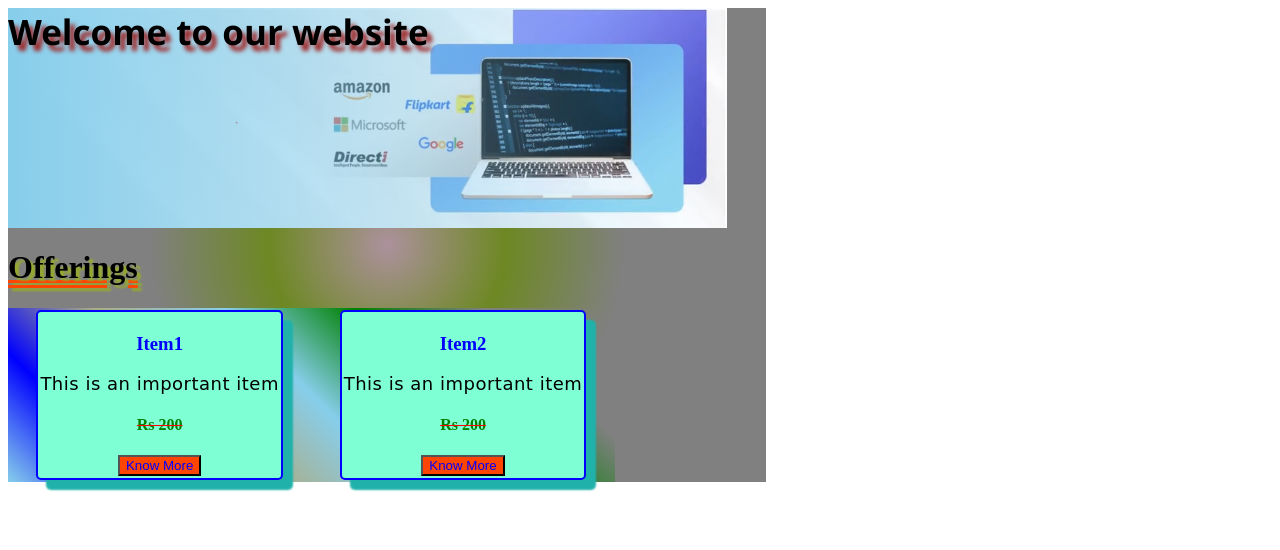
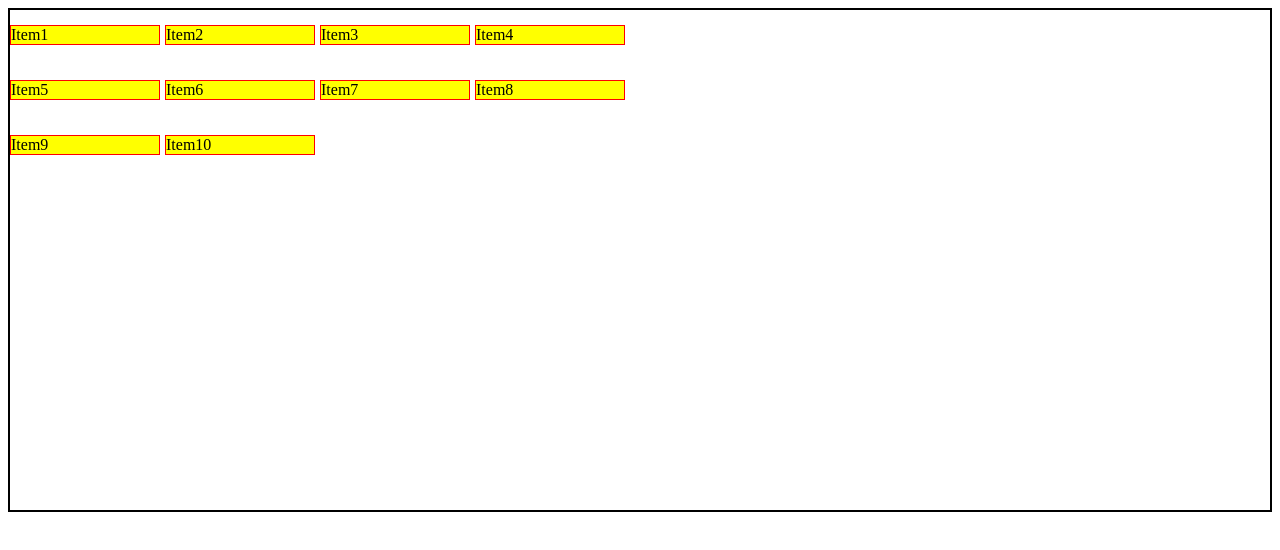
Before and after one commit to chandni-jaiswal/Advanced-CSS-Part-2, a plain HTML site: page index.html in a window 1280 px wide. Drawn offline with Linux system fonts and the light colour scheme.

Commit message:
Add files via upload

```diff
--- a/index.css
+++ b/index.css
@@ -1,55 +1,22 @@
-.outer-container{
-    background-image: radial-gradient(circle closest-side,rgb(172, 145, 157),rgb(109, 136, 35),grey);
-    width: 60%;
+.grid-container{
+    display: grid;
+    grid-template-columns: repeat(4, 150px);
+    grid-template-rows: 50px 50px 50px;
+    grid-gap: 5px;
+    height: 500px;
+    border: 2px solid black;
+    align-items: center;
+
 }
-.card-container{
-    display: flex;
-    width: 80%;
-    justify-content: space-around;
-    background-image:linear-gradient(45deg,skyblue,blue,rgb(172, 172, 133),
-    skyblue,green,grey ,rgba(219, 207, 196, 0));
-}
-.main-banner{
-    font-size: 35px;
-    font-family: 'Segoe UI', Tahoma, Geneva, Verdana, sans-serif;
-    font-weight: 700;
-    text-shadow: 5px 6px 4px rgb(158, 40, 40);
-    background-image:linear-gradient(to right,skyblue, rgba(20, 118, 131, 0)),url('./Capture.PNG');
-    width: 719px;
-    height: 220px;
-}
-.offering-heading{
-    text-shadow: 4px 3px 2px rgb(150, 168, 48);
-    text-decoration: underline double orangered;
-}
-
-.price-card{
-    border: 2px solid blue;
-    border-radius: 5px;
-    border-width: 30%;
-    text-align: center;
-    padding: 2px;
-    margin: 2px;
-    background-color: aquamarine;
-    box-shadow: 10px 10px 2px lightseagreen;
-}
-.card-heading{
-    color: blue;
-}
-.card-description{
-    font-family: cursive;
-    letter-spacing: 0.5px;
-    font-size: large;
-}
-.card-price{
-    color: green;
-    text-decoration: line-through solid red;
-}
-.card-button{
-    color: blue;
-    background-color: orangered;
-    cursor: pointer;
-}
-.card-button:hover{
-    background-color: pink
-}
+.grid-item{
+    background-color: yellow;
+    border: 1px solid red;
+    }
+    .grid-item1{
+        /* grid-column:1/4;
+        grid-row: 1/3; */
+        /* align-self: flex-start;
+        justify-self: flex-end; */
+        background-color: yellow;
+        border: 1px solid red;
+    }
--- a/index.html
+++ b/index.html
@@ -8,23 +8,18 @@
     <link rel="stylesheet" href="index.css">
 </head>
 <body>
-    <div class="outer-container">
-    <div class="main-banner">Welcome to our website</div>
-    <h1 class="offering-heading">Offerings</h1>
-    <div class="card-container">
-    <div class="price-card">
-        <h3 class="card-heading">Item1</h3>
-        <p class="card-description">This is an important item</p>
-        <h4 class="card-price">Rs 200</h4>
-        <button class="card-button">Know More</button>
+    <main aria-hidden="true">
+    <div class="grid-container">
+        <div class="grid-item1">Item1</div>
+        <div class="grid-item">Item2</div>
+        <div class="grid-item">Item3</div>
+        <div class="grid-item">Item4</div>
+        <div class="grid-item">Item5</div>
+        <div class="grid-item">Item6</div>
+        <div class="grid-item">Item7</div>
+        <div class="grid-item">Item8</div>
+        <div class="grid-item">Item9</div>
+        <div class="grid-item">Item10</div>
     </div>
-    <div class="price-card">
-        <h3 class="card-heading">Item2</h3>
-        <p class="card-description">This is an important item</p>
-        <h4 class="card-price">Rs 200</h4>
-        <button class="card-button">Know More</button>
-    </div>
-    </div>
-</div>
 </body>
 </html>
```
